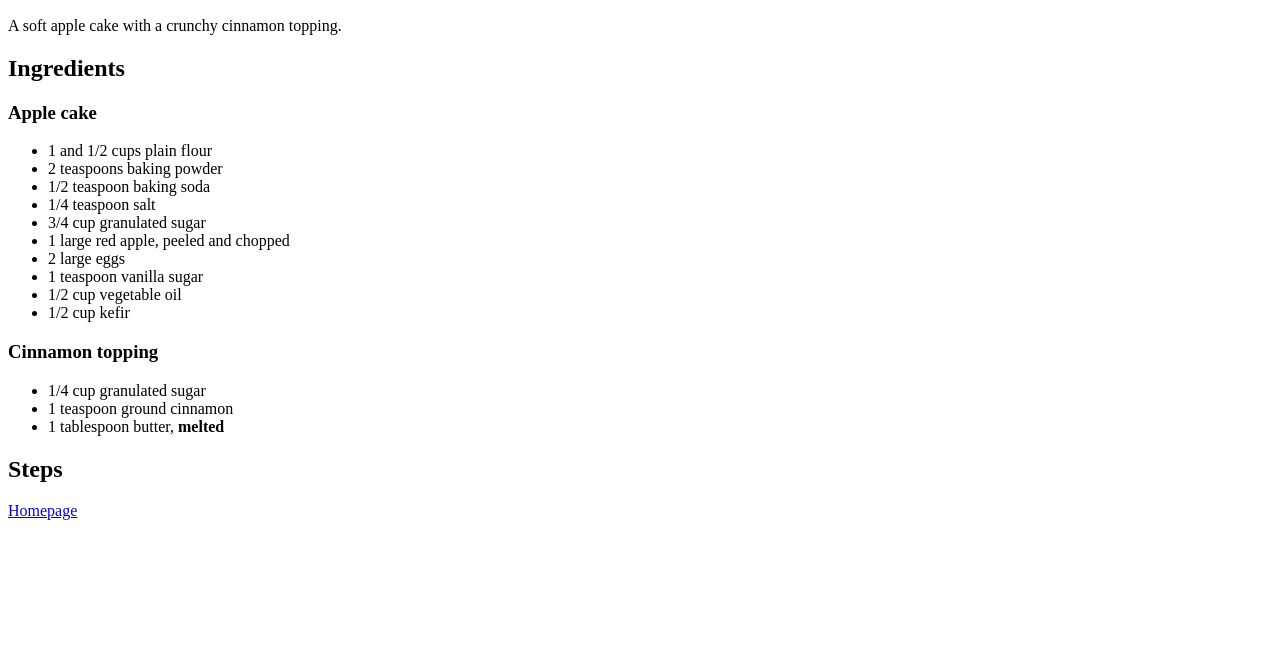
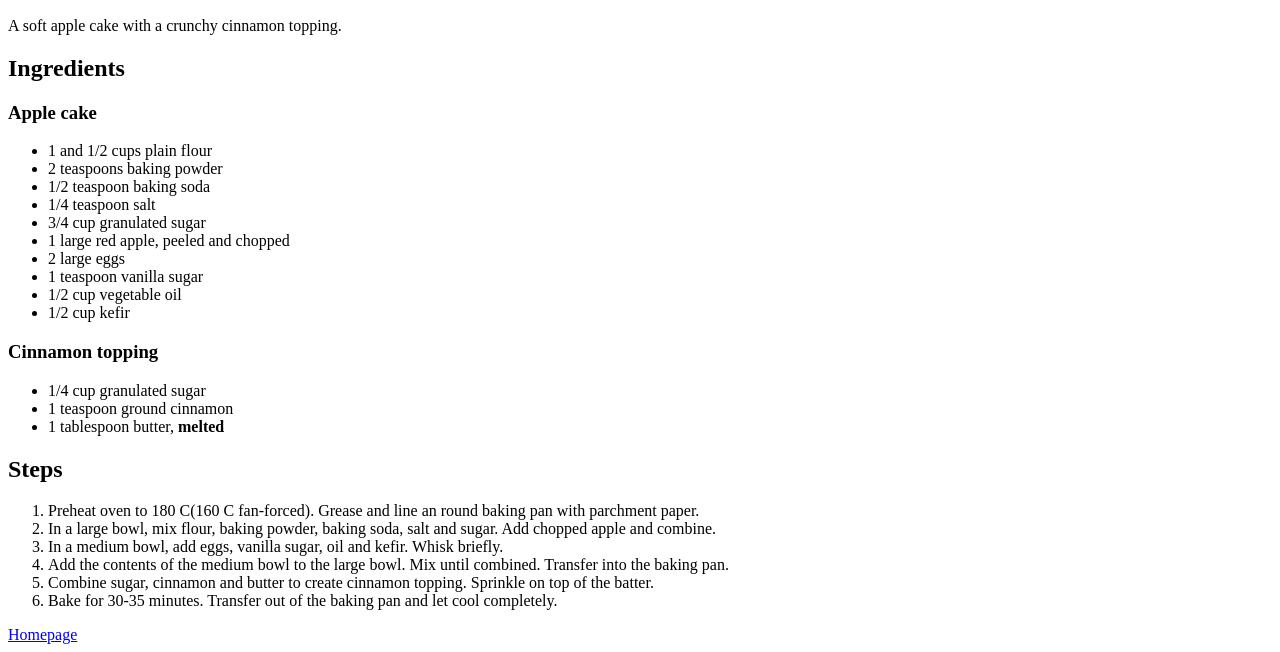
Before and after one commit to aquaticjaybird/odin-recipes, a plain HTML site: page recipes/cinnamon-apple-cake.html in a window 1280 px wide. Shown: the part 934-1586 px from the top of the page. Before the commit the page ends 1462 px from the top, so only its background shows below. Drawn offline with Linux system fonts and the light colour scheme.

Commit message:
Add Steps to Cinnamon Apple Cake

```diff
--- a/recipes/cinnamon-apple-cake.html
+++ b/recipes/cinnamon-apple-cake.html
@@ -34,6 +34,14 @@
         </ul>
 
         <h2>Steps</h2>
+        <ol>
+            <li>Preheat oven to 180 C(160 C fan-forced). Grease and line an  round baking pan with parchment paper.</li>
+            <li>In a large bowl, mix flour, baking powder, baking soda, salt and sugar. Add chopped apple and combine.</li>
+            <li>In a medium bowl, add eggs, vanilla sugar, oil and kefir. Whisk briefly.</li>
+            <li>Add the contents of the medium bowl to the large bowl. Mix until combined. Transfer into the baking pan.</li>
+            <li>Combine sugar, cinnamon and butter to create cinnamon topping. Sprinkle on top of the batter.</li>
+            <li>Bake for 30-35 minutes. Transfer out of the baking pan and let cool completely.</li>
+        </ol>
 
         <a href="../index.html">Homepage</a>
     </body>
```
